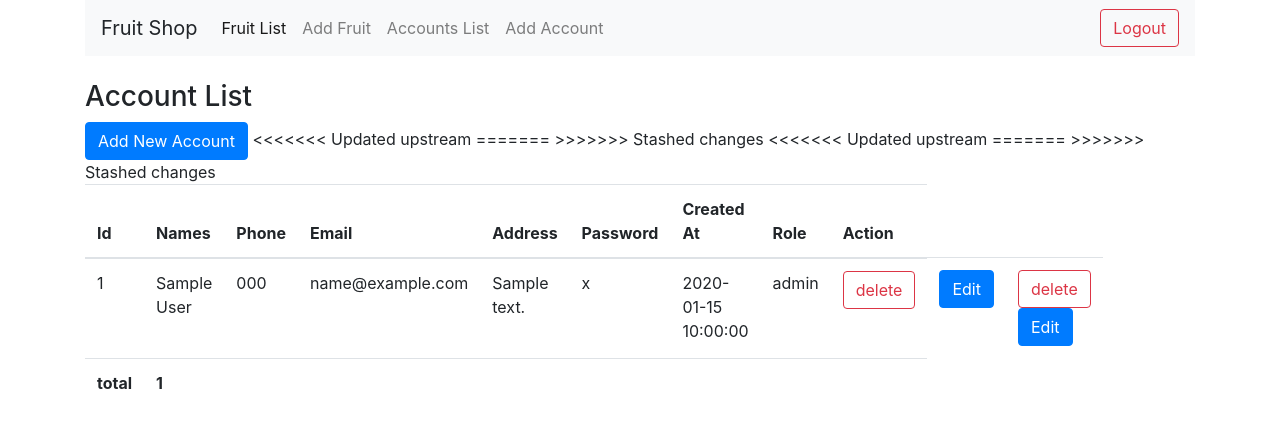
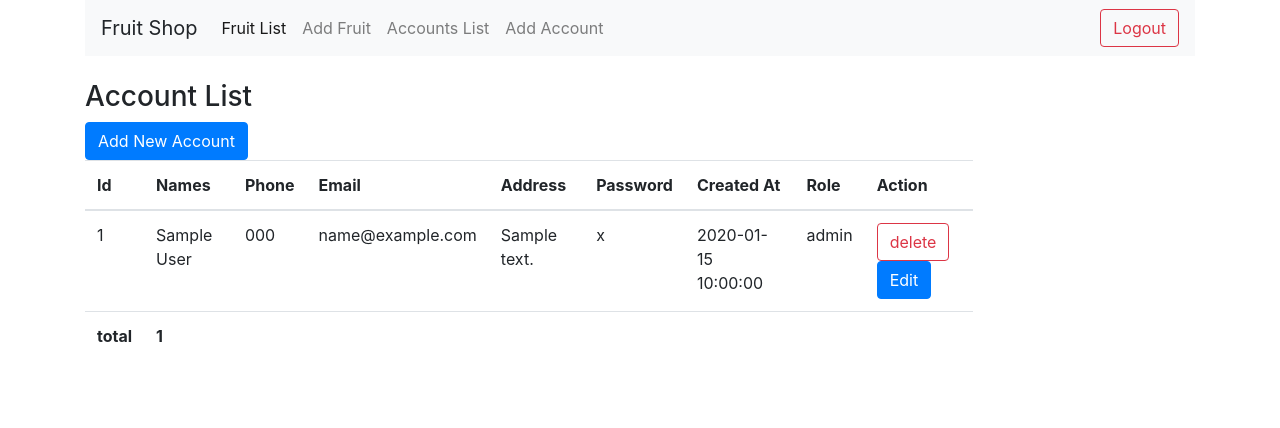
Before and after one commit to rangbind/fruits-shop, a PHP site: page /accountList.php in a window 1280 px wide. Shown: the top 428 px of the page. Run offline with PHP 8.4, Linux system fonts and the light colour scheme; the visitor is signed in with stand-in values (Sample User, id 1); tables that the repository leaves empty or names only in its code hold one stand-in row (values such as "Sample post"); a stand-in replaces the project's code that opens the database connection.

Commit message:
solving comflict

```diff
--- a/accountList.php
+++ b/accountList.php
@@ -46,19 +46,9 @@
 			<td><?php echo $value['created_at']; ?></td>
 			<td><?php echo $value['role']; ?></td>
 			<td>
-				<a class="btn btn-outline-danger" href="deleteAccount.php?account_id=<?php echo $value['id'];?>" id="account_id">  delete </a></td>
-				<td>
-				<a class="btn btn-primary" href="editAccountview.php?account_id=<?php echo $value['id'];?>" id="account_id"> Edit </a>
-			</td>
-
-<<<<<<< Updated upstream
-=======
-
-			<td>
 				<a class="btn btn-outline-danger" href="deleteAccount.php?account_id=<?php echo $value['id'];?>" id="account_id">  delete </a><a class="btn btn-primary" href="editAccountview.php?account_id=<?php echo $value['id'];?>" id="account_id"> Edit </a>
 			</td>
 
->>>>>>> Stashed changes
 		</tr>
 
 		<?php
@@ -75,14 +65,6 @@
 			<th></th>
 			<th></th>
 			<th></th>
-<<<<<<< Updated upstream
-
-
-
-=======
->>>>>>> Stashed changes
-
-
 		</tr>
 	</tbody>
 </table>
--- a/editAccountview.php
+++ b/editAccountview.php
@@ -25,17 +25,11 @@ if(!empty($_GET['account_id'])){
 		<form method="post" action="editAccount.php">
 			<input type="hidden" name="account_id" value="<?php echo $account_id;?>">
 			<label>Name:</label>
-<<<<<<< Updated upstream
-			<input value="<?php echo $dataArray[0]['names'] ?>" type="text" class="form-control" name="names" placeholder="names" required="true" readonly="true">
 
-			<label>Phone No:</label>
-			<input value="<?php echo $dataArray[0]['phone'] ?>" type="text" class="form-control" name="phone" placeholder="phone" required="true">
-=======
 			<input value="<?php echo $dataArray[0]['names'] ?>" type="text" class="form-control" name="name" placeholder="name" required="true" readonly="true">
 
 			<label>Phone No:</label>
 			<input value="<?php echo $dataArray[0]['phone'] ?>" type="text" class="form-control" name="phone_no" placeholder="phone_no" required="true">
->>>>>>> Stashed changes
 
 
 			<label>Email:</label>
```
Also changed, not shown: addAccount.php (+3 -18 lines), addAccountView.php (+0 -11 lines).
